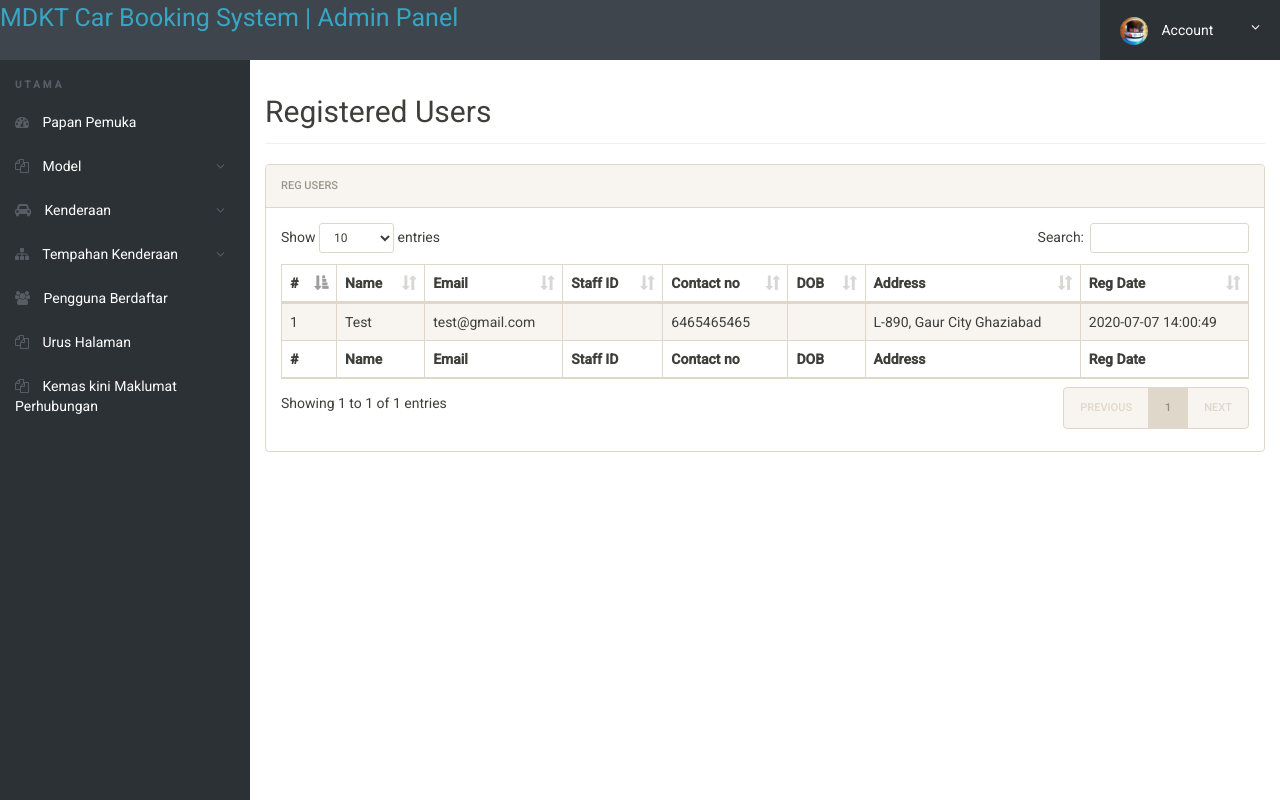
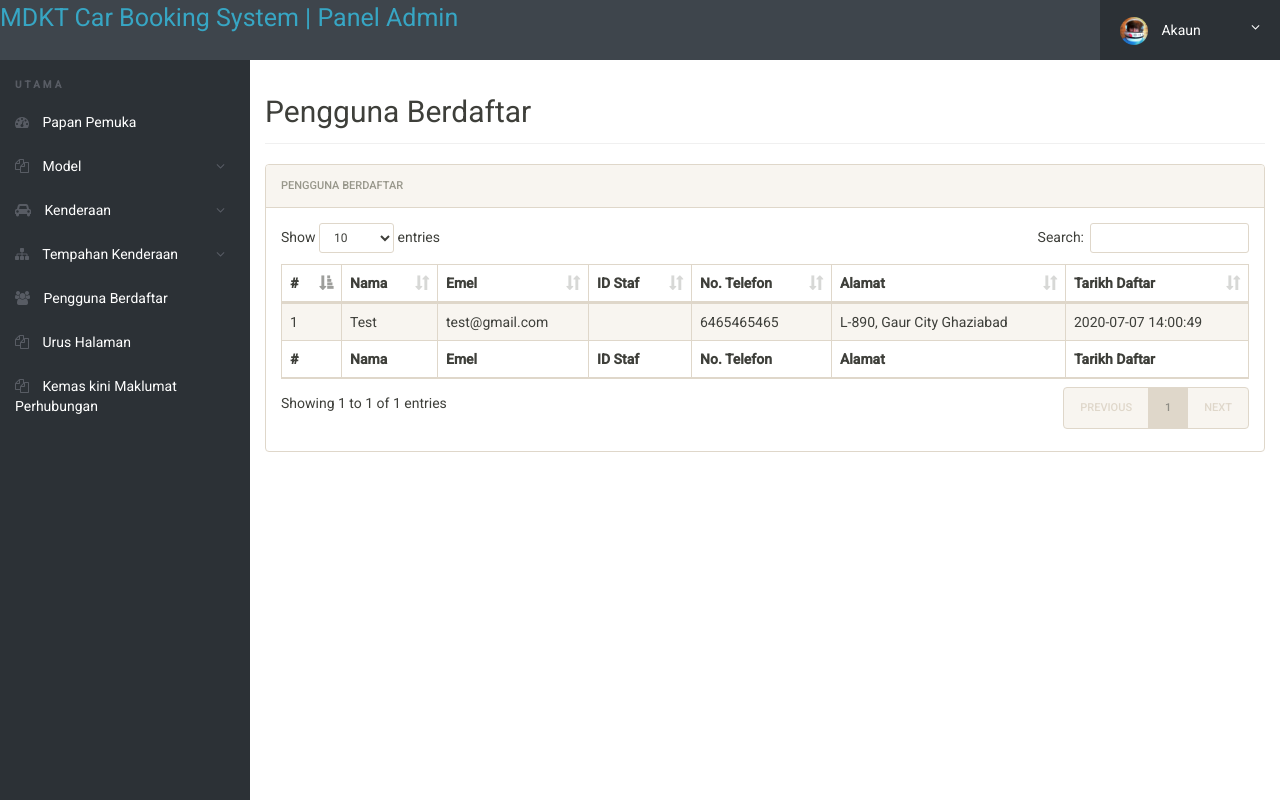
Before and after one commit to asmyra/carbookingsystem, a PHP site: page /admin/reg-users.php in a window 1280 px wide. Run offline with PHP 8.4, Linux system fonts and the light colour scheme; a user stored in the database is signed in; data comes from the database, SQL or seed files in the repository; data that the repository does not hold is empty.

Commit message:
update on admin side

```diff
--- a/admin/includes/header.php
+++ b/admin/includes/header.php
@@ -1,13 +1,13 @@
 <div class="brand clearfix">
-	<a href="dashboard.php" style="font-size: 25px;">MDKT Car Booking System  | Admin Panel</a>
+	<a href="dashboard.php" style="font-size: 25px;">MDKT Car Booking System  | Panel Admin</a>
 		<span class="menu-btn"><i class="fa fa-bars"></i></span>
 		<ul class="ts-profile-nav">
 
 			<li class="ts-account">
-				<a href="#"><img src="img/ts-avatar.jpg" class="ts-avatar hidden-side" alt=""> Account <i class="fa fa-angle-down hidden-side"></i></a>
+				<a href="#"><img src="img/ts-avatar.jpg" class="ts-avatar hidden-side" alt=""> Akaun <i class="fa fa-angle-down hidden-side"></i></a>
 				<ul>
-					<li><a href="change-password.php">Change Password</a></li>
-					<li><a href="logout.php">Logout</a></li>
+					<li><a href="change-password.php">Tukar Kata Laluan</a></li>
+					<li><a href="logout.php">Log Keluar</a></li>
 				</ul>
 			</li>
 		</ul>
--- a/admin/reg-users.php
+++ b/admin/reg-users.php
@@ -14,7 +14,7 @@ $sql = "delete from tblbrands  WHERE id=:id";
 $query = $dbh->prepare($sql);
 $query -> bindParam(':id',$id, PDO::PARAM_STR);
 $query -> execute();
-$msg="Page data updated  successfully";
+$msg="Halaman berjaya dikemas kini";
 
 }
 
@@ -33,7 +33,7 @@ $msg="Page data updated  successfully";
 	<meta name="author" content="">
 	<meta name="theme-color" content="#3e454c">
 
-	<title>MDKT Car Booking System |Admin Manage testimonials   </title>
+	<title>MDKT Car Booking System |Urus Pengguna Berdaftar   </title>
 
 	<!-- Font awesome -->
 	<link rel="stylesheet" href="css/font-awesome.min.css">
@@ -83,43 +83,39 @@ $msg="Page data updated  successfully";
 				<div class="row">
 					<div class="col-md-12">
 
-						<h2 class="page-title">Registered Users</h2>
+						<h2 class="page-title">Pengguna Berdaftar</h2>
 
 						<!-- Zero Configuration Table -->
 						<div class="panel panel-default">
-							<div class="panel-heading">Reg Users</div>
+							<div class="panel-heading">Pengguna Berdaftar</div>
 							<div class="panel-body">
-							<?php if($error){?><div class="errorWrap"><strong>ERROR</strong>:<?php echo htmlentities($error); ?> </div><?php }
-				else if($msg){?><div class="succWrap"><strong>SUCCESS</strong>:<?php echo htmlentities($msg); ?> </div><?php }?>
+							<?php if($error){?><div class="errorWrap"><strong>TIDAK BERJAYA</strong>:<?php echo htmlentities($error); ?> </div><?php }
+				else if($msg){?><div class="succWrap"><strong>BERJAYA</strong>:<?php echo htmlentities($msg); ?> </div><?php }?>
 								<table id="zctb" class="display table table-striped table-bordered table-hover" cellspacing="0" width="100%">
 									<thead>
 										<tr>
 										<th>#</th>
-												<th> Name</th>
-											<th>Email </th>
-                							<th>Staff ID</th>
-											<th>Contact no</th>
-										<th>DOB</th>
-										<th>Address</th>
-										<th>Reg Date</th>
-
+											<th> Nama</th>
+											<th>Emel </th>
+                							<th>ID Staf</th>
+											<th>No. Telefon</th>
+											<th>Alamat</th>
+											<th>Tarikh Daftar</th>
 										</tr>
 									</thead>
 									<tfoot>
 										<tr>
 										<th>#</th>
-											<th> Name</th>
-											<th>Email </th>
-                							<th>Staff ID</th>
-											<th>Contact no</th>
-										<th>DOB</th>
-										<th>Address</th>
-										<th>Reg Date</th>
+										<th> Nama</th>
+											<th>Emel </th>
+                							<th>ID Staf</th>
+											<th>No. Telefon</th>
+											<th>Alamat</th>
+											<th>Tarikh Daftar</th>
 										</tr>
 										</tr>
 									</tfoot>
 									<tbody>
-
 									<?php $sql = "SELECT * from  tblusers ";
 $query = $dbh -> prepare($sql);
 $query->execute();
@@ -135,25 +131,16 @@ foreach($results as $result)
 											<td><?php echo htmlentities($result->EmailId);?></td>
 											<td><?php echo htmlentities($result->staffid);?></td>
 											<td><?php echo htmlentities($result->ContactNo);?></td>
-											<td><?php echo htmlentities($result->dob);?></td>
 											<td><?php echo htmlentities($result->Address);?></td>
 											<td><?php echo htmlentities($result->RegDate);?></td>
 										</tr>
 										<?php $cnt=$cnt+1; }} ?>
-
 									</tbody>
 								</table>
-
-
-
 							</div>
 						</div>
-
-
-
 					</div>
 				</div>
-
 			</div>
 		</div>
 	</div>
```
Also changed, not shown: admin/update-contactinfo.php (+7 -7 lines).
